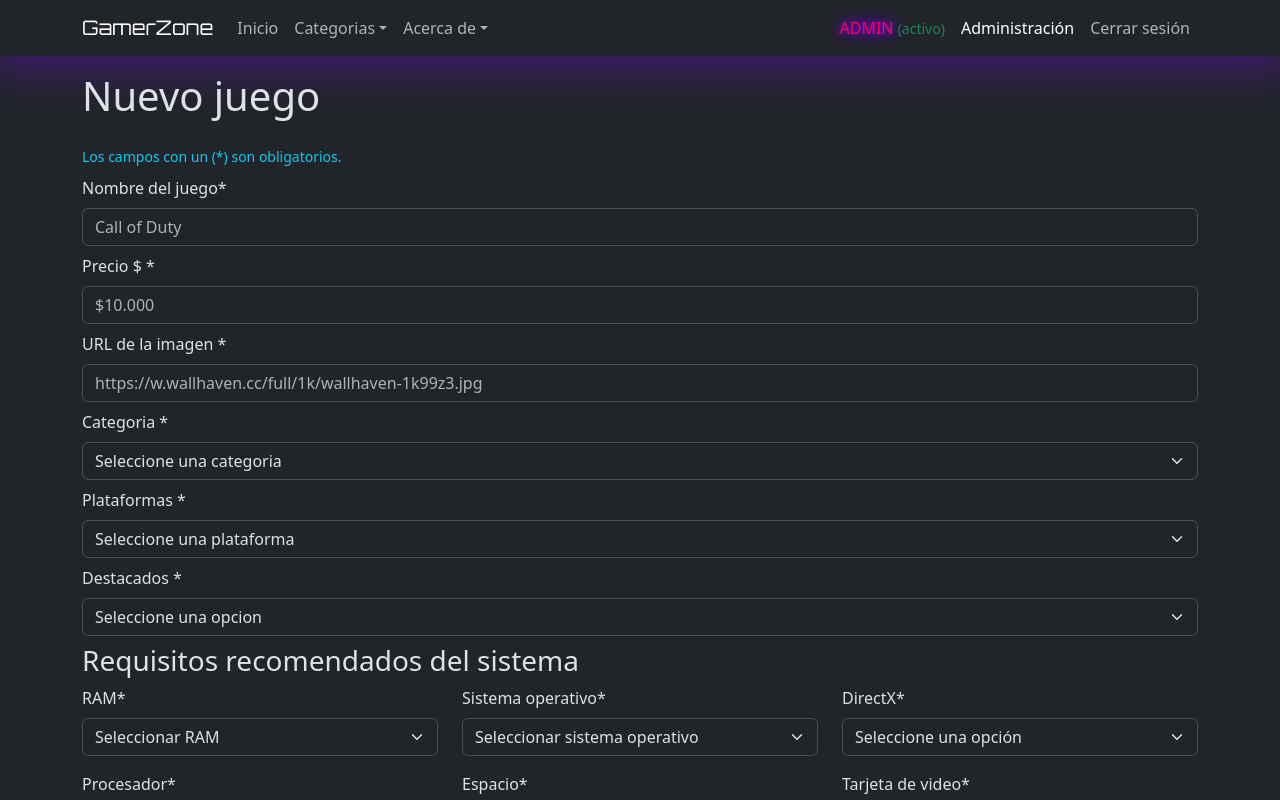
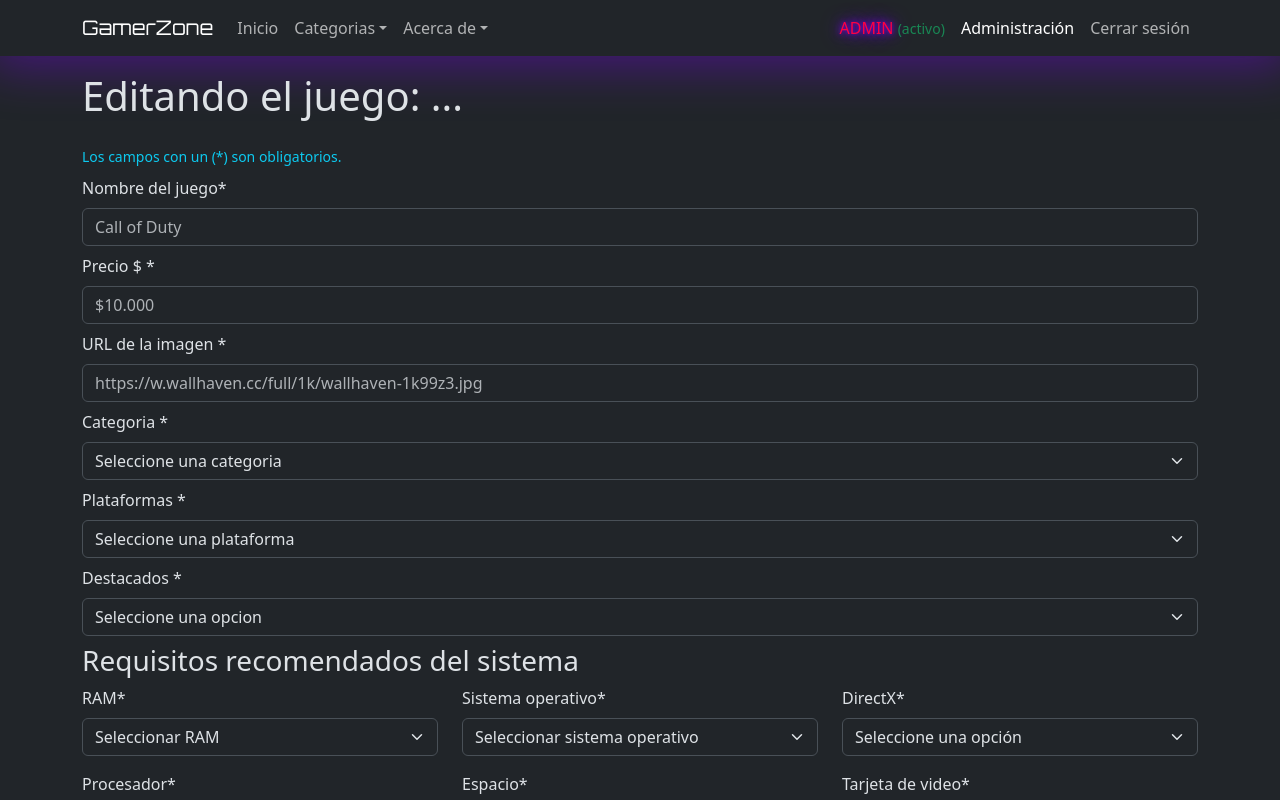
Before and after one commit to hernanortiz1/proyectoModulo2, a React (Vite) app: page /administrador/editar/1 in a window 1280 px wide. Shown: the top 800 px of the page. Built offline with nearby package versions, Linux system fonts and the light colour scheme; sample sign-in values are in the browser's storage.

Commit message:
cree la logica que permite ver el juego que se esta editando

```diff
--- a/src/App.jsx
+++ b/src/App.jsx
@@ -42,6 +42,11 @@ function App() {
     return true;
   };
 
+  const buscarJuego = (idJuego) => {
+    const juegoBuscado = juegos.find((itemJuego) => itemJuego.id === idJuego);
+    return juegoBuscado;
+  };
+
   return (
     <>
       <BrowserRouter>
@@ -66,8 +71,14 @@ function App() {
                   <Administrador juegos={juegos} setJuegos={setJuegos} borrarJuego={borrarJuego}></Administrador>
                 }
               ></Route>
-              <Route path="crear" element={<FormularioJuego crearJuego={crearJuego}></FormularioJuego>}></Route>
-              <Route path="editar/:id" element={<FormularioJuego></FormularioJuego>}></Route>
+              <Route
+                path="crear"
+                element={<FormularioJuego titulo={"Crear juegos"} crearJuego={crearJuego}></FormularioJuego>}
+              ></Route>
+              <Route
+                path="editar/:id"
+                element={<FormularioJuego titulo={"Editando el juego: "} buscarJuego={buscarJuego}></FormularioJuego>}
+              ></Route>
             </Route>
 
             <Route path="*" element={<Error404></Error404>}></Route>
--- a/src/components/pages/Juegos/FormularioJuego.jsx
+++ b/src/components/pages/Juegos/FormularioJuego.jsx
@@ -1,13 +1,16 @@
+import { useEffect } from "react";
 import { Row, Col, Form, Button } from "react-bootstrap";
 import { useForm } from "react-hook-form";
+import { useParams } from "react-router";
 import Swal from "sweetalert2";
 
-const FormularioJuego = ({ crearJuego }) => {
+const FormularioJuego = ({ crearJuego, buscarJuego, titulo }) => {
   const {
     register,
     handleSubmit,
     reset,
     formState: { errors },
+    setValue,
   } = useForm();
 
   const onSubmit = (juego) => {
@@ -21,9 +24,20 @@ const FormularioJuego = ({ crearJuego }) => {
     }
   };
 
+  const { id } = useParams();
+  const juego = id ? buscarJuego(id) : null;
+  const tituloFinal = id ? titulo + (juego?.nombreJuego || "...") : titulo;
+
+  useEffect(() => {
+    if (titulo === "Editando el juego: ") {
+      const juegoBuscado = buscarJuego(id);
+      setValue()
+    }
+  }, []);
+
   return (
     <section className="container my-3">
-      <h1>Nuevo juego</h1>
+      <h1>{tituloFinal}</h1>
       <Form className="py-3" onSubmit={handleSubmit(onSubmit)}>
         <Form.Text className="text-info">Los campos con un (*) son obligatorios.</Form.Text>
         <Form.Group className="mt-2" controlId="nombreJuego">
--- a/src/components/pages/Juegos/ItemJuegos.jsx
+++ b/src/components/pages/Juegos/ItemJuegos.jsx
@@ -48,7 +48,7 @@ const ItemJuegos = ({ fila, juego, borrarJuego }) => {
       </td>
 
       <td className="text-center">
-        <Link className="me-lg-2 btn btn-warning">
+        <Link className="me-lg-2 btn btn-warning" to={"/administrador/editar/" + juego.id}>
           <i className="bi bi-pencil-square"></i>
         </Link>
 
```
